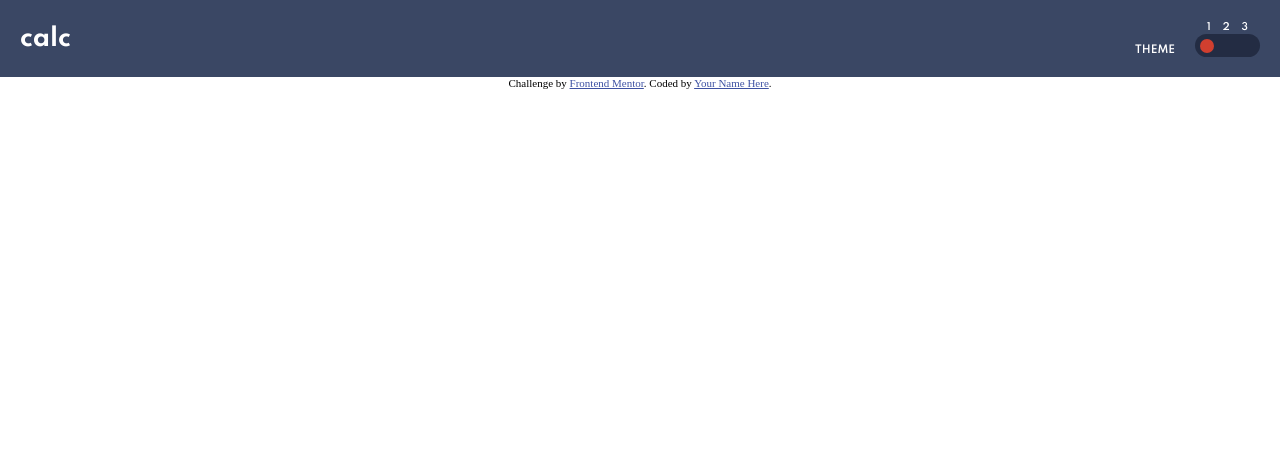
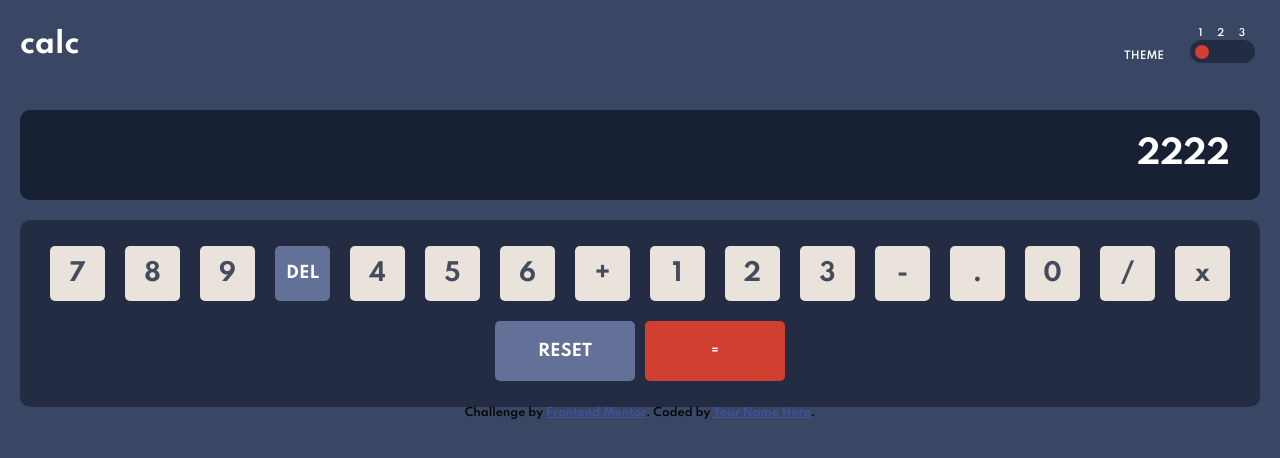
Before and after one commit to atheerweb/Calculator, a plain HTML site: page index.html in a window 1280 px wide. Drawn offline with Linux system fonts and the light colour scheme.

Commit message:
design completed

```diff
--- a/index.html
+++ b/index.html
@@ -22,6 +22,8 @@
     <!-- Feel free to remove these styles or customise in your own stylesheet 👍 -->
   </head>
   <body>
+    <!--Calculator app-->
+    <!--Title & theme selector section-->
     <div class="title__theme">
       <h3 id="title">calc</h3>
       <div class="theme">
@@ -40,6 +42,40 @@
         </div>
       </div>
     </div>
+    <!--calculator screen-->
+    <div id="calc__screen">
+      <h1 id="calc__no">2222</h1>
+    </div>
+    <!--Calculator keys-->
+    <div class="keypad">
+      <div class="main__btns">
+        <h2 class="ckeys">7</h2>
+        <h2 class="ckeys">8</h2>
+        <h2 class="ckeys">9</h2>
+        <h4 class="ckeys" id="del">DEL</h4>
+        <h2 class="ckeys">4</h2>
+        <h2 class="ckeys">5</h2>
+        <h2 class="ckeys">6</h2>
+        <h2 class="ckeys">+</h2>
+        <h2 class="ckeys">1</h2>
+        <h2 class="ckeys">2</h2>
+        <h2 class="ckeys">3</h2>
+        <h2 class="ckeys">-</h2>
+        <h2 class="ckeys">.</h2>
+        <h2 class="ckeys">0</h2>
+        <h2 class="ckeys">/</h2>
+        <h2 class="ckeys">x</h2>
+      </div>
+      <div class="rande__btns">
+        <h4 class="ckeyss">
+          RESET
+        </h4>
+        <h6 class="ckeysss">
+          =
+        </h6>
+      </div>
+    </div>
+    <!--Copyrights-->
     <div class="attribution">
       Challenge by
       <a href="https://www.frontendmentor.io?ref=challenge" target="_blank"
--- a/style.css
+++ b/style.css
@@ -15,6 +15,9 @@ body {
   margin: 0;
   padding: 0;
   box-sizing: border-box;
+  background-color: var(--main-background);
+  padding: 0 20px 0 20px;
+  font-family: "Spartan", sans-serif;
 }
 .attribution {
   font-size: 11px;
@@ -28,10 +31,7 @@ body {
   justify-content: space-between;
   align-items: center;
   color: var(--text-White);
-  background-color: var(--main-background);
-  font-family: "Spartan", sans-serif;
   font-weight: 700;
-  padding: 0 20px 0 20px;
 }
 .theme {
   display: flex;
@@ -61,7 +61,7 @@ body {
   justify-content: space-evenly;
   align-items: center;
   font-size: 0.6rem;
-  width: 100%;
+  width: 76px;
 }
 .switch::before {
   position: absolute;
@@ -81,7 +81,7 @@ input {
   height: 10px;
 }
 #title {
-  font-size: 1.5rem;
+  font-size: 1.75rem;
 }
 #theme__title {
   text-transform: uppercase;
@@ -92,3 +92,77 @@ input {
   top: 12px;
   font-size: 0.65rem;
 }
+/*calculator screen*/
+#calc__screen {
+  background-color: var(--screen-background);
+  width: 100%;
+  height: 90px;
+  border-radius: 10px;
+}
+#calc__no {
+  text-align: right;
+  padding-right: 30px;
+  color: var(--text-White);
+  padding-top: 25px;
+}
+.keypad {
+  display: flex;
+  justify-content: center;
+  align-items: center;
+  background-color: var(--items-background);
+  padding: 16px;
+  flex-direction: column;
+  border-radius: 10px;
+  margin-top: 20px;
+  height:auto;
+}
+.main__btns {
+  color: var(--Very-dark-grayish-blue);
+  display: flex;
+  flex-wrap: wrap;
+  justify-content: center;
+  align-items: center;
+
+}
+.ckeys {
+  background-color: var(--orange-key-background);
+  width: 55px;
+  height: 55px;
+  margin: 10px;
+  display: flex;
+  justify-content: center;
+  align-items: center;
+  border-radius: 5px;
+}
+.rande__btns {
+  display: flex;
+  justify-content: center;
+  align-items: center;
+  position: relative;
+  height: 80px;
+}
+#del {
+  color: var(--text-White);
+  background-color: var(--redekey-background);
+}
+.ckeyss {
+  display: flex;
+  justify-content: center;
+  align-items: center;
+  width: 140px;
+  height: 60px;
+  background-color: var(--redekey-background);
+  color: var(--text-White);
+  border-radius: 5px;
+}
+.ckeysss {
+  display: flex;
+  justify-content: center;
+  align-items: center;
+  width: 140px;
+  height: 60px;
+  background-color: var(--Redkey-background);
+  color: var(--text-White);
+  margin-left: 10px;
+  border-radius: 5px;
+}
```
